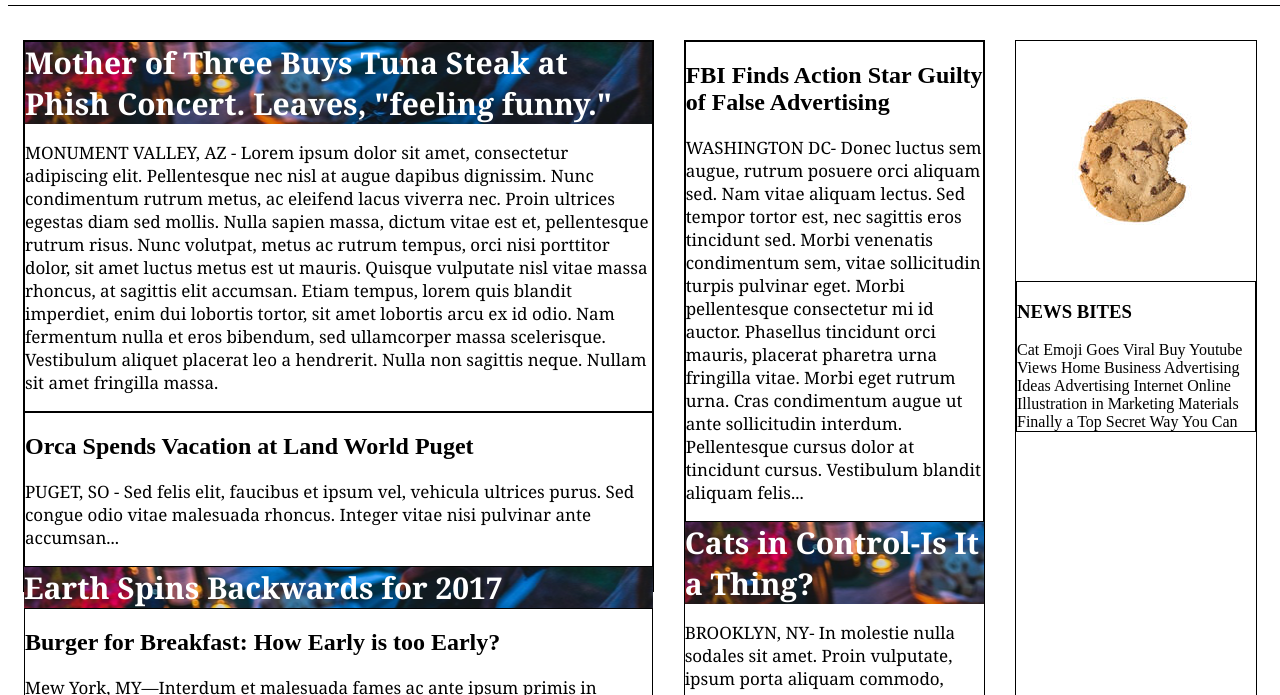
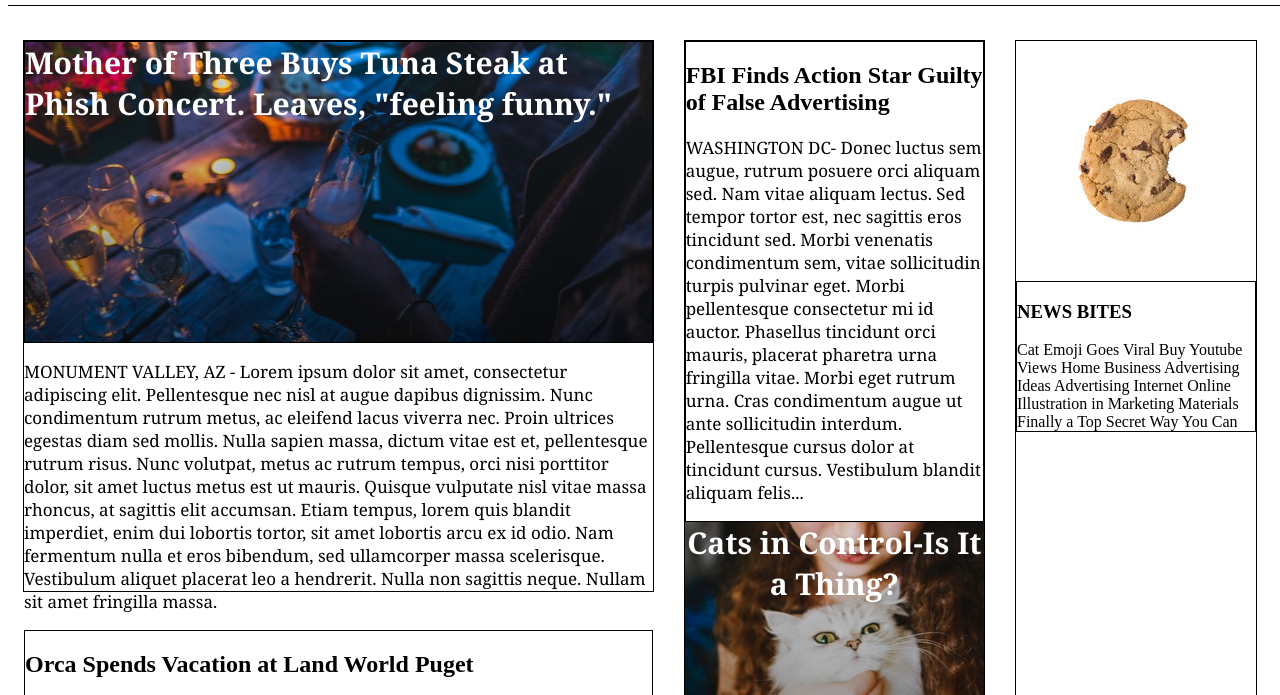
Before and after one commit to Reaba/Mytimes, a plain HTML site: page index.html in a window 1280 px wide. Shown: the part 83-778 px from the top of the page. Drawn offline with Linux system fonts and the light colour scheme.

Commit message:
fixes to images and placement

```diff
--- a/resources/css/style.css
+++ b/resources/css/style.css
@@ -10,6 +10,10 @@ header {
   width: 100%;
   height: 80px;
   border-bottom: 1px solid black;
+  background-color: white;
+  margin-top: 0px;
+
+
 
 }
 
@@ -26,6 +30,10 @@ nav span {
 
 }
 
+.content {
+  display: flex;
+}
+
 .column.large {
   width: 630px;
   height: 550px;
@@ -39,8 +47,10 @@ nav span {
 }
 
 
-.lead-story {
+.lead-story .image-content {
   border: 1px solid black;
+  margin-top: 0;
+  text-align: left;
 }
 
 .text-content {
@@ -71,12 +81,10 @@ nav span {
   border: 1px solid black;
 }
 
-.content {
+.image-content {
   display: flex;
-}
-
-.image-content  span {
-  display: flex;
+  height: 300px;
+  text-align: center;
   background-image: url("../images/img-story-main.png");
   font-family: Georgia;
   font-weight: bold;
@@ -84,12 +92,13 @@ nav span {
   color: white;
 }
 
-.fall-cancelled image-content {
+.fall-cancelled {
   background-image: url("../images/img-story-2.png");
+  text-align: center;
 
 }
 
-.cat-ceo image-content {
+.cat-ceo {
   background-image: url("../images/img-story-1.png");
 
 }
@@ -99,3 +108,7 @@ nav span {
   font-size: 17px;
   color: black;
 }
+
+.pop-culture {
+  background-image: url("../images/img-story-3.png");
+}
```
